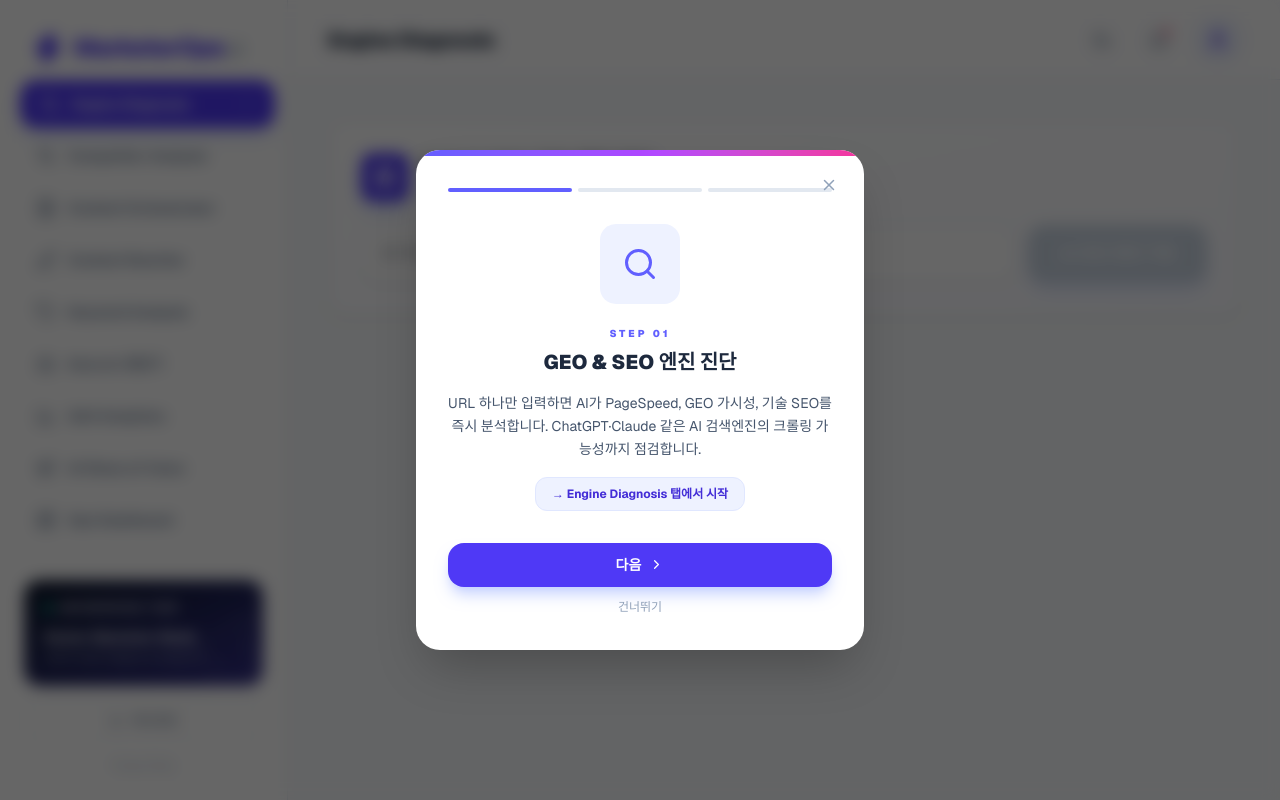
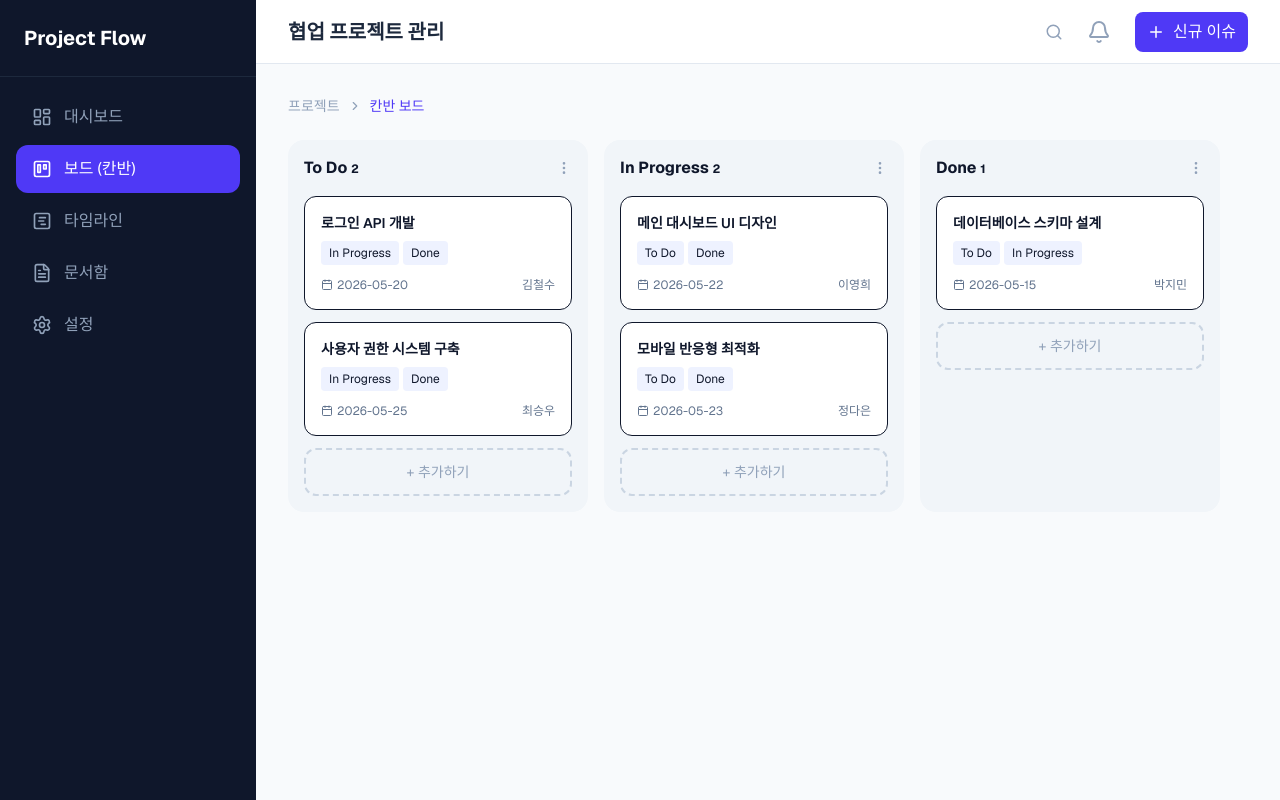
Before and after one commit to redshine0419-star/saasclaude, a Next.js app: page / in a window 1280 px wide. Built offline with nearby package versions, Linux system fonts and the light colour scheme.

Commit message:
feat: implement lean team collaboration workspace UI

```diff
--- a/app/page.tsx
+++ b/app/page.tsx
@@ -1,210 +1,201 @@
 'use client';
 
-import { useState, useRef } from 'react';
-import Link from 'next/link';
+import { useEffect, useMemo, useState } from 'react';
 import {
-  LayoutDashboard, Search, FileText, Zap, ChevronRight, Bell, User, CheckCircle2,
-  Tag, ArrowLeftRight, PenLine, Bot, BarChart3, Megaphone, Sun, Moon,
+  AlertCircle,
+  Bell,
+  Calendar,
+  CheckCircle2,
+  ChevronRight,
+  Clock,
+  FileText,
+  Filter,
+  GanttChartSquare,
+  LayoutDashboard,
+  Menu,
+  MoreVertical,
+  Plus,
+  Search,
+  Settings,
+  Trello,
+  User,
+  X,
 } from 'lucide-react';
-import { useDarkMode } from '@/components/DarkModeProvider';
-import OnboardingModal from '@/components/OnboardingModal';
-import DiagnosisModule from '@/components/DiagnosisModule';
-import ContentHubModule from '@/components/ContentHubModule';
-import DashboardModule from '@/components/DashboardModule';
-import KeywordModule from '@/components/KeywordModule';
-import CompetitorModule from '@/components/CompetitorModule';
-import RewriterModule from '@/components/RewriterModule';
-import LlmsTxtModule from '@/components/LlmsTxtModule';
-import GA4Module from '@/components/GA4Module';
-import SovModule from '@/components/SovModule';
 
-const TABS = {
-  DIAGNOSIS: 'diagnosis',
-  COMPETITOR: 'competitor',
-  CONTENT: 'content',
-  REWRITER: 'rewriter',
-  KEYWORD: 'keyword',
-  LLMSTXT: 'llmstxt',
-  GA4: 'ga4',
-  SOV: 'sov',
-  DASHBOARD: 'dashboard',
-} as const;
-type Tab = typeof TABS[keyof typeof TABS];
+type Status = 'To Do' | 'In Progress' | 'Done';
+type Priority = 'Low' | 'Medium' | 'High';
 
-const TAB_ORDER = Object.values(TABS) as Tab[];
+type Issue = {
+  id: number;
+  title: string;
+  status: Status;
+  priority: Priority;
+  assignee: string;
+  dueDate: string;
+};
+
+const COLUMNS: Status[] = ['To Do', 'In Progress', 'Done'];
+
+const INITIAL_ISSUES: Issue[] = [
+  { id: 1, title: '로그인 API 개발', status: 'To Do', priority: 'High', assignee: '김철수', dueDate: '2026-05-20' },
+  { id: 2, title: '메인 대시보드 UI 디자인', status: 'In Progress', priority: 'Medium', assignee: '이영희', dueDate: '2026-05-22' },
+  { id: 3, title: '데이터베이스 스키마 설계', status: 'Done', priority: 'High', assignee: '박지민', dueDate: '2026-05-15' },
+  { id: 4, title: '사용자 권한 시스템 구축', status: 'To Do', priority: 'Low', assignee: '최승우', dueDate: '2026-05-25' },
+  { id: 5, title: '모바일 반응형 최적화', status: 'In Progress', priority: 'Medium', assignee: '정다은', dueDate: '2026-05-23' },
+];
+
+type View = 'dashboard' | 'board' | 'timeline' | 'docs' | 'settings';
 
 export default function App() {
-  const [activeTab, setActiveTab] = useState<Tab>(TABS.DIAGNOSIS);
-  const [toast, setToast] = useState<string | null>(null);
-  const { dark, toggle } = useDarkMode();
-  const touchStartX = useRef(0);
+  const [activeView, setActiveView] = useState<View>('board');
+  const [issues, setIssues] = useState<Issue[]>(INITIAL_ISSUES);
+  const [isModalOpen, setIsModalOpen] = useState(false);
+  const [isSidebarOpen, setIsSidebarOpen] = useState(false);
+  const [newTask, setNewTask] = useState<Omit<Issue, 'id' | 'dueDate'>>({
+    title: '',
+    status: 'To Do',
+    priority: 'Medium',
+    assignee: '나',
+  });
 
-  const showToast = (message: string) => {
-    setToast(message);
-    setTimeout(() => setToast(null), 3000);
+  useEffect(() => {
+    const onResize = () => {
+      if (window.innerWidth >= 1024) setIsSidebarOpen(false);
+    };
+    window.addEventListener('resize', onResize);
+    return () => window.removeEventListener('resize', onResize);
+  }, []);
+
+  const kpi = useMemo(() => ({
+    todo: issues.filter((i) => i.status !== 'Done').length,
+    urgent: issues.filter((i) => i.priority === 'High' && i.status !== 'Done').length,
+  }), [issues]);
+
+  const handleAddIssue = (e: React.FormEvent) => {
+    e.preventDefault();
+    if (!newTask.title.trim()) return;
+    const task: Issue = {
+      ...newTask,
+      id: Date.now(),
+      dueDate: new Date().toISOString().split('T')[0],
+    };
+    setIssues((prev) => [...prev, task]);
+    setNewTask({ title: '', status: 'To Do', priority: 'Medium', assignee: '나' });
+    setIsModalOpen(false);
   };
 
-  const handleTouchStart = (e: React.TouchEvent) => {
-    touchStartX.current = e.touches[0].clientX;
+  const moveIssue = (id: number, newStatus: Status) => {
+    setIssues((prev) => prev.map((issue) => (issue.id === id ? { ...issue, status: newStatus } : issue)));
   };
 
-  const handleTouchEnd = (e: React.TouchEvent) => {
-    const dx = e.changedTouches[0].clientX - touchStartX.current;
-    if (Math.abs(dx) < 60) return;
-    const idx = TAB_ORDER.indexOf(activeTab);
-    if (dx < 0 && idx < TAB_ORDER.length - 1) setActiveTab(TAB_ORDER[idx + 1]);
-    if (dx > 0 && idx > 0) setActiveTab(TAB_ORDER[idx - 1]);
-  };
+  return (
+    <div className="min-h-screen bg-slate-50 font-sans text-slate-900 overflow-x-hidden">
+      <Sidebar
+        activeView={activeView}
+        isSidebarOpen={isSidebarOpen}
+        setActiveView={setActiveView}
+        setIsSidebarOpen={setIsSidebarOpen}
+      />
+      <Header setIsSidebarOpen={setIsSidebarOpen} setIsModalOpen={setIsModalOpen} />
 
-  const menuItems = [
-    { id: TABS.DIAGNOSIS, icon: <Search size={20} />, label: 'Engine Diagnosis', mobileLabel: '진단' },
-    { id: TABS.COMPETITOR, icon: <ArrowLeftRight size={20} />, label: 'Competitor Analysis', mobileLabel: '경쟁사' },
-    { id: TABS.CONTENT, icon: <FileText size={20} />, label: 'Content Orchestrator', mobileLabel: '콘텐츠' },
-    { id: TABS.REWRITER, icon: <PenLine size={20} />, label: 'Content Rewriter', mobileLabel: '리라이터' },
-    { id: TABS.KEYWORD, icon: <Tag size={20} />, label: 'Keyword Analysis', mobileLabel: '키워드' },
-    { id: TABS.LLMSTXT, icon: <Bot size={20} />, label: 'llms.txt 생성기', mobileLabel: 'LLMs' },
-    { id: TABS.GA4, icon: <BarChart3 size={20} />, label: 'GA4 Analytics', mobileLabel: 'GA4' },
-    { id: TABS.SOV, icon: <Megaphone size={20} />, label: 'AI Share of Voice', mobileLabel: 'SOV' },
-    { id: TABS.DASHBOARD, icon: <LayoutDashboard size={20} />, label: 'Ops Dashboard', mobileLabel: '대시보드' },
-  ];
-
-  return (
-    <div className="flex flex-col md:flex-row h-screen bg-slate-50 dark:bg-slate-950 font-sans text-slate-900 dark:text-slate-100 overflow-hidden select-none">
-      <OnboardingModal />
-
-      {/* Sidebar (Desktop) */}
-      <aside className="hidden md:flex w-72 bg-white dark:bg-slate-900 border-r border-slate-200 dark:border-slate-700 flex-col z-20">
-        <div className="p-8 pb-4">
-          <div className="flex items-center gap-2.5 text-indigo-600 font-black text-2xl tracking-tighter">
-            <Zap size={32} fill="currentColor" strokeWidth={2.5} />
-            <span>MarketerOps<span className="text-slate-400 dark:text-slate-500 font-light">.ai</span></span>
-          </div>
-        </div>
-
-        <nav className="flex-1 px-4 space-y-1 overflow-y-auto">
-          {menuItems.map((item) => (
-            <button
-              key={item.id}
-              onClick={() => setActiveTab(item.id)}
-              className={`w-full flex items-center gap-3 px-5 py-3.5 rounded-2xl transition-all duration-200 group ${
-                activeTab === item.id
-                  ? 'bg-indigo-600 text-white shadow-lg shadow-indigo-100 translate-x-1'
-                  : 'text-slate-500 dark:text-slate-400 hover:bg-slate-50 dark:hover:bg-slate-800 hover:text-slate-800 dark:hover:text-slate-200'
-              }`}
-            >
-              <span className={activeTab === item.id ? 'text-white' : 'group-hover:text-indigo-500'}>{item.icon}</span>
-              <span className="font-bold text-sm">{item.label}</span>
-              {activeTab === item.id && <ChevronRight className="ml-auto opacity-50" size={16} />}
-            </button>
-          ))}
-        </nav>
-
-        <div className="p-6 mt-auto shrink-0">
-          <div className="p-5 bg-gradient-to-br from-slate-900 to-indigo-900 text-white rounded-2xl relative overflow-hidden mb-4">
-            <div className="relative z-10">
-              <div className="flex items-center gap-2 mb-3">
-                <div className="w-2 h-2 bg-emerald-400 rounded-full animate-pulse" />
-                <span className="text-[10px] font-black uppercase tracking-[2px]">Enterprise Tier</span>
-              </div>
-              <p className="text-sm font-bold mb-1">Senior Marketer Mode</p>
-              <p className="text-[10px] text-slate-300">10년차 이상의 직관을 AI가 보조합니다.</p>
-            </div>
-            <Zap className="absolute -right-4 -bottom-4 text-white/5 w-24 h-24 rotate-12" />
+      <main className="pt-20 lg:pt-24 p-4 lg:p-8 min-h-screen transition-all duration-300 lg:ml-64">
+        <div className="max-w-7xl mx-auto">
+          <div className="flex items-center gap-2 text-[11px] lg:text-sm text-slate-400 mb-4 lg:mb-6 overflow-hidden">
+            <span className="truncate">프로젝트</span>
+            <ChevronRight size={14} className="flex-shrink-0" />
+            <span className="text-indigo-600 font-medium truncate">
+              {activeView === 'dashboard' ? '대시보드' : activeView === 'board' ? '칸반 보드' : activeView === 'timeline' ? '타임라인' : '준비 중'}
+            </span>
           </div>
 
-          {/* Dark mode toggle */}
-          <button
-            onClick={toggle}
-            className="w-full flex items-center justify-center gap-2 py-2.5 mb-3 rounded-xl border border-slate-200 dark:border-slate-700 text-slate-500 dark:text-slate-400 hover:bg-slate-50 dark:hover:bg-slate-800 text-xs font-bold transition-colors"
-          >
-            {dark ? <Sun size={14} /> : <Moon size={14} />}
-            {dark ? '라이트 모드' : '다크 모드'}
-          </button>
+          {activeView === 'dashboard' && <DashboardView issues={issues} todo={kpi.todo} urgent={kpi.urgent} />}
+          {activeView === 'board' && <BoardView issues={issues} moveIssue={moveIssue} setIsModalOpen={setIsModalOpen} setNewTask={setNewTask} newTask={newTask} />}
+          {activeView === 'timeline' && <TimelineView issues={issues} />}
 
-          <div className="text-center">
-            <Link href="/privacy" className="text-[10px] text-slate-400 hover:text-slate-600 dark:hover:text-slate-300 transition-colors">
-              Privacy Policy
-            </Link>
-          </div>
+          {(activeView === 'docs' || activeView === 'settings') && (
+            <div className="flex flex-col items-center justify-center h-[50vh] text-slate-400 px-4 text-center">
+              <div className="w-16 h-16 bg-slate-100 rounded-full flex items-center justify-center mb-4"><Clock size={32} /></div>
+              <p className="text-base lg:text-lg font-medium">준비 중인 기능입니다.</p>
+              <button onClick={() => setActiveView('board')} className="mt-4 text-indigo-600 font-bold">보드로 돌아가기</button>
+            </div>
+          )}
         </div>
-      </aside>
-
-      {/* Main */}
-      <main className="flex-1 flex flex-col overflow-hidden">
-        <header className="h-20 bg-white/80 dark:bg-slate-900/80 backdrop-blur-md border-b border-slate-200 dark:border-slate-700 flex items-center justify-between px-6 md:px-10 shrink-0 z-10">
-          <div className="flex items-center gap-4">
-            <div className="md:hidden p-2 bg-indigo-600 text-white rounded-xl">
-              <Zap size={20} fill="currentColor" />
-            </div>
-            <h2 className="text-lg md:text-xl font-black text-slate-800 dark:text-slate-100 tracking-tight">
-              {menuItems.find((m) => m.id === activeTab)?.label}
-            </h2>
-          </div>
-          <div className="flex items-center gap-2 md:gap-4">
-            <button
-              onClick={toggle}
-              className="p-2.5 text-slate-500 dark:text-slate-400 hover:bg-slate-50 dark:hover:bg-slate-800 rounded-xl transition-colors"
-              title={dark ? '라이트 모드' : '다크 모드'}
-            >
-              {dark ? <Sun size={20} /> : <Moon size={20} />}
-            </button>
-            <button className="relative p-2.5 text-slate-500 dark:text-slate-400 hover:bg-slate-50 dark:hover:bg-slate-800 rounded-xl transition-colors">
-              <Bell size={22} />
-              <span className="absolute top-2 right-2 w-2.5 h-2.5 bg-rose-500 border-2 border-white dark:border-slate-900 rounded-full" />
-            </button>
-            <div className="h-10 w-10 md:h-11 md:w-11 rounded-2xl bg-indigo-50 dark:bg-indigo-900/30 border border-indigo-100 dark:border-indigo-800 flex items-center justify-center text-indigo-600 cursor-pointer hover:bg-indigo-100 dark:hover:bg-indigo-900/50 transition-colors">
-              <User size={22} strokeWidth={2.5} />
-            </div>
-          </div>
-        </header>
-
-        {/* Content with swipe gesture */}
-        <div
-          className="flex-1 overflow-y-auto p-4 md:p-10 pb-24 md:pb-10 scroll-smooth"
-          onTouchStart={handleTouchStart}
-          onTouchEnd={handleTouchEnd}
-        >
-          {activeTab === TABS.DIAGNOSIS && <DiagnosisModule onToast={showToast} />}
-          {activeTab === TABS.COMPETITOR && <CompetitorModule onToast={showToast} />}
-          {activeTab === TABS.CONTENT && <ContentHubModule onToast={showToast} />}
-          {activeTab === TABS.REWRITER && <RewriterModule onToast={showToast} />}
-          {activeTab === TABS.KEYWORD && <KeywordModule onToast={showToast} />}
-          {activeTab === TABS.LLMSTXT && <LlmsTxtModule onToast={showToast} />}
-          {activeTab === TABS.GA4 && <GA4Module onToast={showToast} />}
-          {activeTab === TABS.SOV && <SovModule onToast={showToast} />}
-          {activeTab === TABS.DASHBOARD && <DashboardModule />}
-        </div>
-
-        {/* Bottom Nav (Mobile) */}
-        <nav className="md:hidden fixed bottom-0 left-0 right-0 h-20 bg-white/95 dark:bg-slate-900/95 backdrop-blur-lg border-t border-slate-200 dark:border-slate-700 flex items-center px-2 gap-1 overflow-x-auto z-30 scrollbar-hide">
-          {menuItems.map((item) => (
-            <button
-              key={item.id}
-              onClick={() => setActiveTab(item.id)}
-              className={'flex flex-col items-center gap-1 transition-all duration-300 px-2 shrink-0 ' + (
-                activeTab === item.id
-                  ? 'text-indigo-600 dark:text-indigo-400'
-                  : 'text-slate-400 dark:text-slate-500'
-              )}
-            >
-              <div className={'p-1.5 rounded-xl transition-colors ' + (activeTab === item.id ? 'bg-indigo-50 dark:bg-indigo-900/30' : '')}>
-                {item.icon}
-              </div>
-              <span className="text-[9px] font-black uppercase tracking-widest whitespace-nowrap">{item.mobileLabel}</span>
-            </button>
-          ))}
-        </nav>
       </main>
 
-      {/* Toast */}
-      {toast && (
-        <div className="fixed bottom-24 md:bottom-10 left-1/2 -translate-x-1/2 z-50">
-          <div className="bg-slate-900 dark:bg-slate-800 text-white px-6 py-3 rounded-2xl shadow-2xl flex items-center gap-3 border border-slate-700">
-            <CheckCircle2 size={18} className="text-emerald-400" />
-            <span className="text-sm font-bold tracking-tight">{toast}</span>
+      {isModalOpen && (
+        <div className="fixed inset-0 bg-slate-900/60 backdrop-blur-sm z-[100] flex items-center justify-center p-4">
+          <div className="bg-white rounded-2xl lg:rounded-3xl w-full max-w-md shadow-2xl overflow-hidden">
+            <div className="p-5 lg:p-6 border-b border-slate-100 flex items-center justify-between bg-slate-50/50">
+              <h3 className="text-lg lg:text-xl font-bold">신규 이슈 생성</h3>
+              <button onClick={() => setIsModalOpen(false)} className="text-slate-400 hover:text-slate-600 p-1"><X size={20} /></button>
+            </div>
+            <form onSubmit={handleAddIssue} className="p-5 lg:p-6 space-y-4">
+              <input autoFocus type="text" value={newTask.title} onChange={(e) => setNewTask({ ...newTask, title: e.target.value })} className="w-full px-4 py-3 rounded-xl border border-slate-200" placeholder="무엇을 해야 하나요?" />
+              <div className="grid grid-cols-2 gap-4">
+                <select value={newTask.status} onChange={(e) => setNewTask({ ...newTask, status: e.target.value as Status })} className="w-full px-3 py-2.5 rounded-xl border border-slate-200 bg-white">
+                  {COLUMNS.map((c) => <option key={c} value={c}>{c}</option>)}
+                </select>
+                <select value={newTask.priority} onChange={(e) => setNewTask({ ...newTask, priority: e.target.value as Priority })} className="w-full px-3 py-2.5 rounded-xl border border-slate-200 bg-white">
+                  <option value="Low">Low</option><option value="Medium">Medium</option><option value="High">High</option>
+                </select>
+              </div>
+              <div className="pt-4 flex gap-3">
+                <button type="button" onClick={() => setIsModalOpen(false)} className="flex-1 py-2.5 border border-slate-200 rounded-xl">취소</button>
+                <button type="submit" className="flex-1 py-2.5 bg-indigo-600 text-white rounded-xl">생성하기</button>
+              </div>
+            </form>
           </div>
         </div>
       )}
     </div>
   );
 }
+
+function Sidebar({ activeView, isSidebarOpen, setActiveView, setIsSidebarOpen }: {
+  activeView: View; isSidebarOpen: boolean; setActiveView: (view: View) => void; setIsSidebarOpen: (open: boolean) => void;
+}) {
+  const nav: { id: View; icon: React.ReactNode; label: string }[] = [
+    { id: 'dashboard', icon: <LayoutDashboard size={20} />, label: '대시보드' },
+    { id: 'board', icon: <Trello size={20} />, label: '보드 (칸반)' },
+    { id: 'timeline', icon: <GanttChartSquare size={20} />, label: '타임라인' },
+    { id: 'docs', icon: <FileText size={20} />, label: '문서함' },
+    { id: 'settings', icon: <Settings size={20} />, label: '설정' },
+  ];
+
+  return <>
+    {isSidebarOpen && <div className="fixed inset-0 bg-black/50 z-40 lg:hidden" onClick={() => setIsSidebarOpen(false)} />}
+    <div className={`fixed left-0 top-0 h-screen bg-slate-900 text-white flex flex-col z-50 transition-transform duration-300 w-64 ${isSidebarOpen ? 'translate-x-0' : '-translate-x-full lg:translate-x-0'}`}>
+      <div className="p-6 text-xl font-bold flex items-center justify-between border-b border-slate-800"><span>Project Flow</span><button onClick={() => setIsSidebarOpen(false)} className="lg:hidden text-slate-400"><X size={20} /></button></div>
+      <nav className="flex-1 p-4 space-y-1">{nav.map((n) => <button key={n.id} onClick={() => { setActiveView(n.id); setIsSidebarOpen(false); }} className={`w-full flex items-center gap-3 px-4 py-3 rounded-xl ${activeView === n.id ? 'bg-indigo-600' : 'text-slate-400 hover:bg-slate-800 hover:text-white'}`}>{n.icon}<span>{n.label}</span></button>)}</nav>
+    </div>
+  </>;
+}
+
+function Header({ setIsSidebarOpen, setIsModalOpen }: { setIsSidebarOpen: (open: boolean) => void; setIsModalOpen: (open: boolean) => void; }) {
+  return <header className="h-16 bg-white border-b border-slate-200 fixed top-0 right-0 left-0 lg:left-64 z-30 flex items-center justify-between px-4 lg:px-8">
+    <div className="flex items-center gap-3"><button onClick={() => setIsSidebarOpen(true)} className="p-2 hover:bg-slate-100 rounded-lg lg:hidden text-slate-600"><Menu size={20} /></button><h2 className="text-base lg:text-xl font-bold text-slate-800">협업 프로젝트 관리</h2></div>
+    <div className="flex items-center gap-2 lg:gap-6"><Search className="hidden xl:block text-slate-400" size={18} /><Bell className="text-slate-400" size={24} /><button onClick={() => setIsModalOpen(true)} className="bg-indigo-600 text-white px-3 py-2 rounded-lg flex items-center gap-2"><Plus size={18} />신규 이슈</button></div>
+  </header>;
+}
+
+function DashboardView({ issues, todo, urgent }: { issues: Issue[]; todo: number; urgent: number; }) {
+  return <div className="space-y-6"><div className="grid grid-cols-1 sm:grid-cols-2 lg:grid-cols-4 gap-4 lg:gap-6">
+    <StatCard title="진행률" value="65%" icon={<CheckCircle2 className="text-emerald-500" />} />
+    <StatCard title="미완료 이슈" value={todo} icon={<Clock className="text-indigo-500" />} />
+    <StatCard title="긴급" value={String(urgent)} icon={<AlertCircle className="text-red-500" />} />
+    <StatCard title="참여 팀원" value="3" icon={<User className="text-slate-500" />} />
+  </div>
+  <div className="bg-white p-5 rounded-2xl border border-slate-200"><h3 className="font-bold mb-4">나의 할 일</h3>{issues.slice(0, 5).map((issue) => <div key={issue.id} className="flex items-center justify-between p-3 bg-slate-50 rounded-xl mb-2"><span className="text-sm font-medium">{issue.title}</span><span className="text-xs">{issue.priority}</span></div>)}</div></div>;
+}
+
+function BoardView({ issues, moveIssue, setIsModalOpen, setNewTask, newTask }: { issues: Issue[]; moveIssue: (id: number, s: Status) => void; setIsModalOpen: (open: boolean) => void; setNewTask: (task: Omit<Issue, 'id' | 'dueDate'>) => void; newTask: Omit<Issue, 'id' | 'dueDate'>; }) {
+  return <div className="flex gap-4 overflow-x-auto pb-4 h-full snap-x">{COLUMNS.map((col) => <div key={col} className="min-w-[300px] bg-slate-100 rounded-2xl p-4"><div className="flex items-center justify-between mb-4"><h3 className="font-bold">{col} <span className="text-xs">{issues.filter((i) => i.status === col).length}</span></h3><MoreVertical size={16} className="text-slate-400" /></div>{issues.filter((i) => i.status === col).map((issue) => <div key={issue.id} className="bg-white p-4 rounded-xl mb-3 border"><h4 className="text-sm font-semibold mb-2">{issue.title}</h4><div className="flex gap-1">{COLUMNS.filter((c) => c !== col).map((c) => <button key={c} onClick={() => moveIssue(issue.id, c)} className="text-xs bg-indigo-50 px-2 py-1 rounded">{c}</button>)}</div><div className="flex items-center justify-between mt-3 text-xs text-slate-500"><span className="flex items-center gap-1"><Calendar size={12} />{issue.dueDate}</span><span>{issue.assignee}</span></div></div>)}<button onClick={() => { setNewTask({ ...newTask, status: col }); setIsModalOpen(true); }} className="w-full py-3 border-2 border-dashed border-slate-300 rounded-xl text-slate-400 text-sm">+ 추가하기</button></div>)}</div>;
+}
+
+function TimelineView({ issues }: { issues: Issue[] }) {
+  return <div className="bg-white rounded-2xl border border-slate-200 overflow-hidden"><div className="p-4 border-b border-slate-100 flex items-center justify-between bg-slate-50"><div className="flex items-center gap-2 text-sm text-slate-600"><Filter size={16} />필터</div><div className="text-sm font-medium text-slate-600">2026년 5월</div></div><table className="w-full text-left min-w-[700px]"><thead><tr className="text-xs"><th className="px-4 py-3">이슈명</th><th className="px-4 py-3">담당자</th><th className="px-4 py-3">상태</th></tr></thead><tbody>{issues.map((issue) => <tr key={issue.id} className="border-t"><td className="px-4 py-3">{issue.title}</td><td className="px-4 py-3">{issue.assignee}</td><td className="px-4 py-3">{issue.status}</td></tr>)}</tbody></table></div>;
+}
+
+function StatCard({ title, value, icon }: { title: string; value: string | number; icon: React.ReactNode }) {
+  return <div className="bg-white p-5 rounded-2xl border border-slate-200"><div className="flex items-center justify-between mb-3"><span className="text-sm text-slate-500">{title}</span><div className="p-2 bg-slate-50 rounded-lg">{icon}</div></div><div className="text-2xl font-bold text-slate-800">{value}</div></div>;
+}
```
Also changed, not shown: 1 other file (tests, documents, lock files or other folders).
